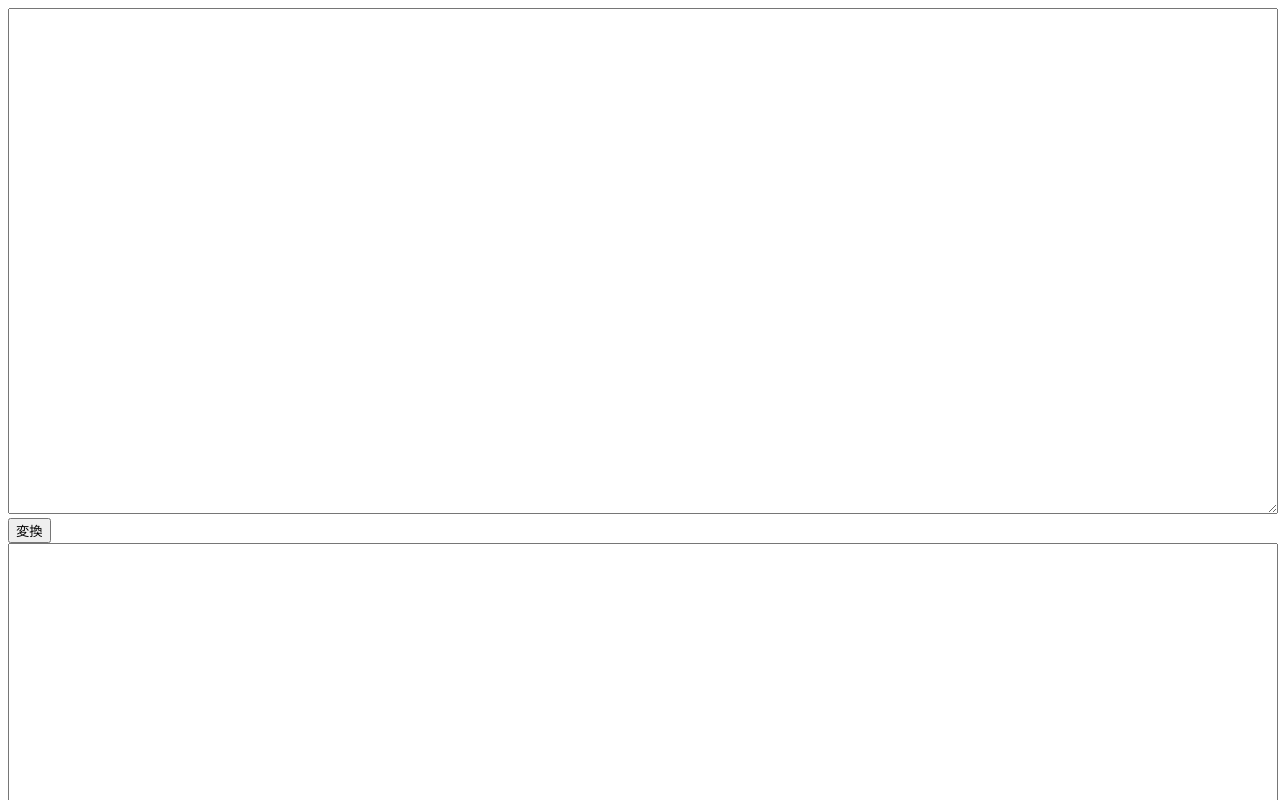
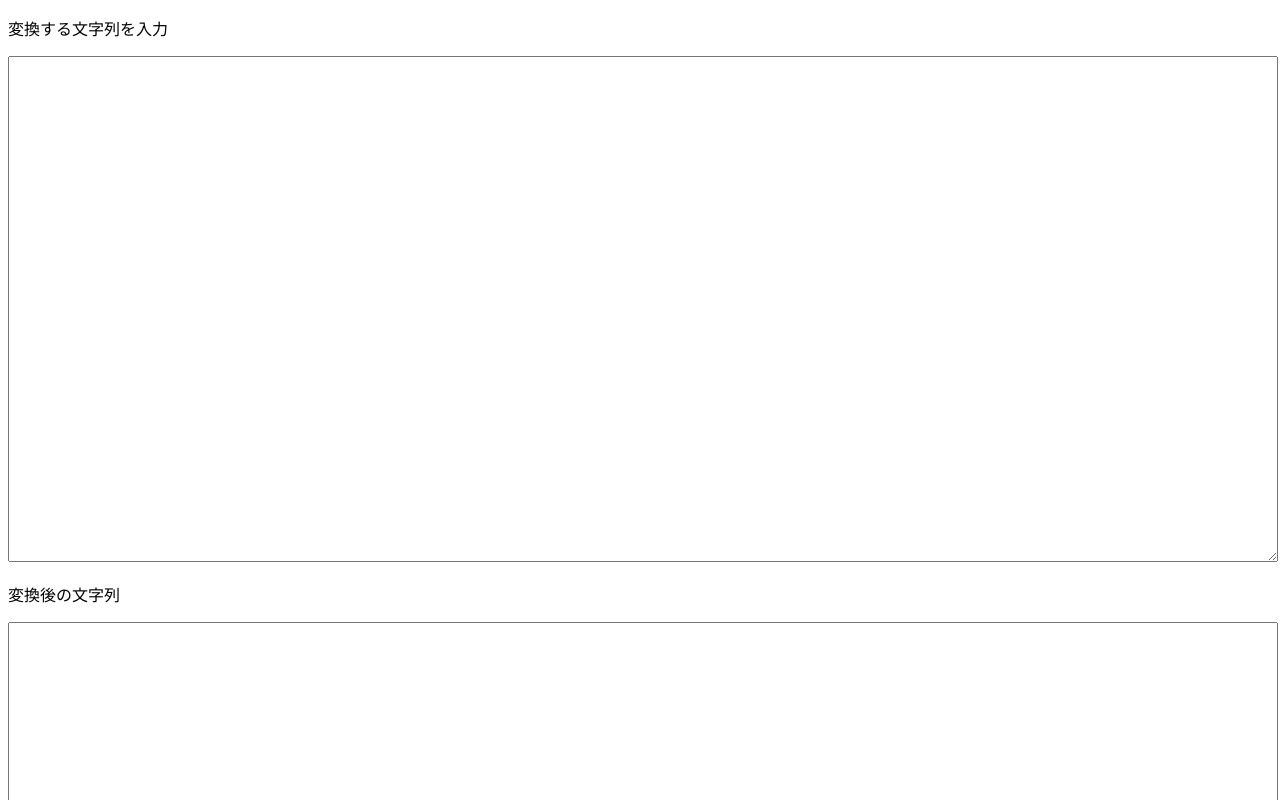
Before and after one commit to r-takata-sdc/markdown-to-table-for-gitlab, a plain HTML site: page index.html in a window 1280 px wide. Shown: the top 800 px of the page. Drawn offline with Linux system fonts and the light colour scheme.

Commit message:
fix: 入力と同時に変換

```diff
--- a/index.html
+++ b/index.html
@@ -7,9 +7,10 @@
   </head>
   <body>
     <div>
-      <textarea id="input"></textarea></div>
-    <button onclick="convertToTable()">変換</button>
+      <p>変換する文字列を入力</p>
+      <textarea id="input" oninput="convertToTable()"></textarea></div>
     <div>
+      <p>変換後の文字列</p>
       <textarea id="output" readonly></textarea>
     </div>
   </body>
```
